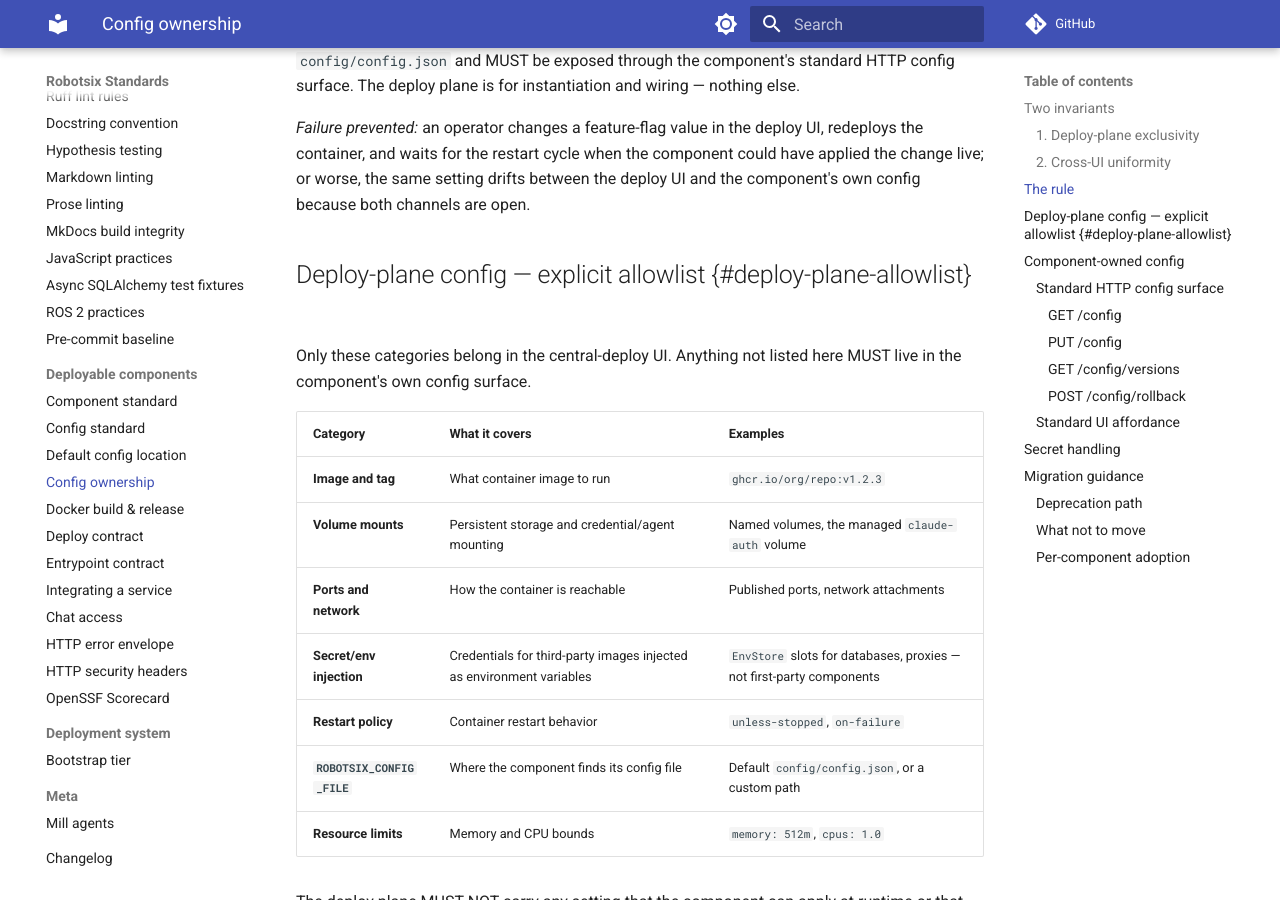
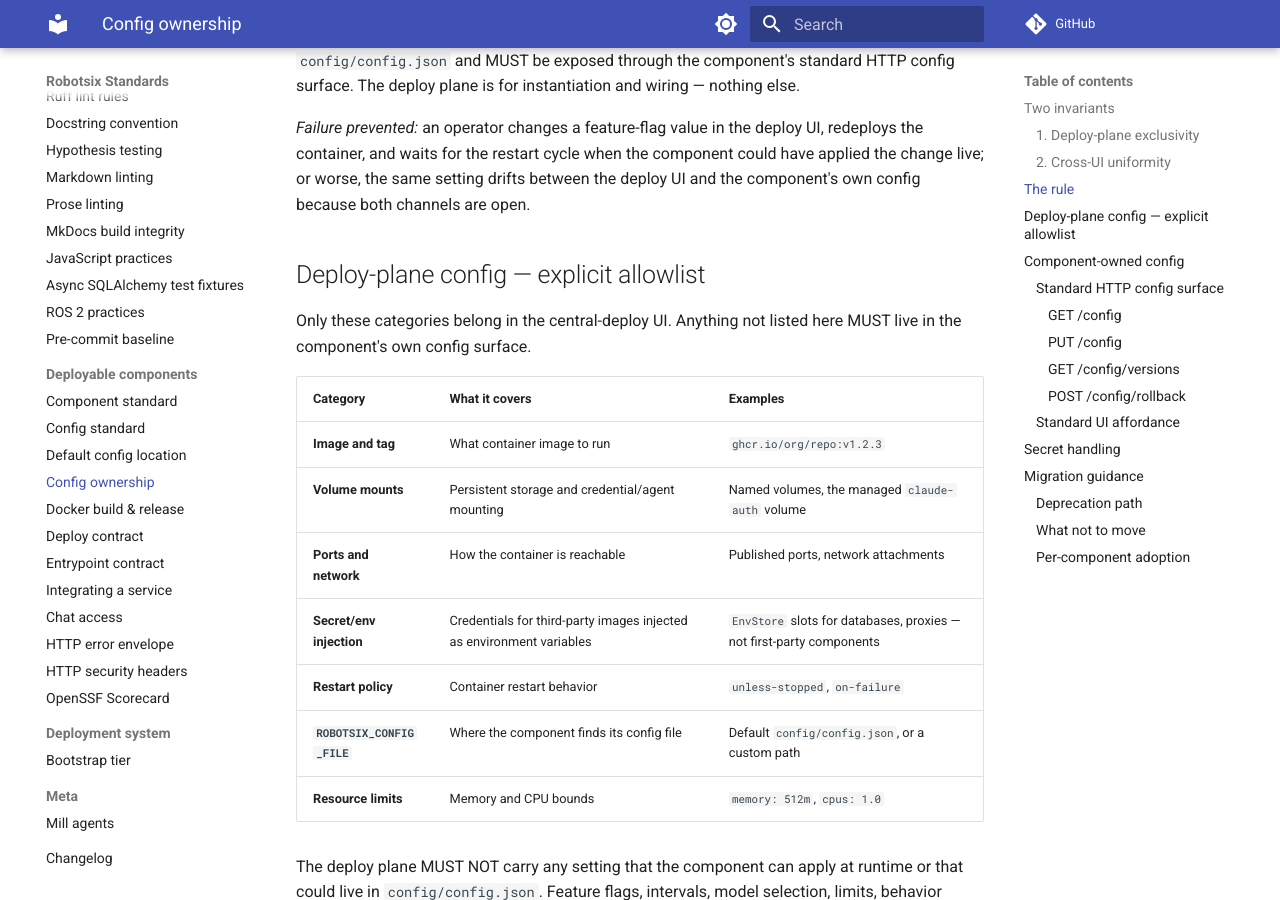
Before and after one commit to damien-robotsix/robotsix-standards, an MkDocs documentation site: the page built from docs/config-ownership.md, in a window 1280 px wide and 900 px high, scrolled down 1132 px. Built offline with MkDocs 1.6.1 and Material for MkDocs 9.7.7, drawn with Linux system fonts in a browser that asks for light colours; comment, search, counter and statistics services are not loaded.

Commit message:
ci: fix #deploy-plane-allowlist anchor by replacing attr_list syntax with raw HTML anchor

```diff
--- a/docs/config-ownership.md
+++ b/docs/config-ownership.md
@@ -53,7 +53,9 @@
 drifts between the deploy UI and the component's own config because both
 channels are open.
 
-## Deploy-plane config — explicit allowlist {#deploy-plane-allowlist}
+<a id="deploy-plane-allowlist"></a>
+
+## Deploy-plane config — explicit allowlist
 
 Only these categories belong in the central-deploy UI. Anything not listed
 here MUST live in the component's own config surface.
```
